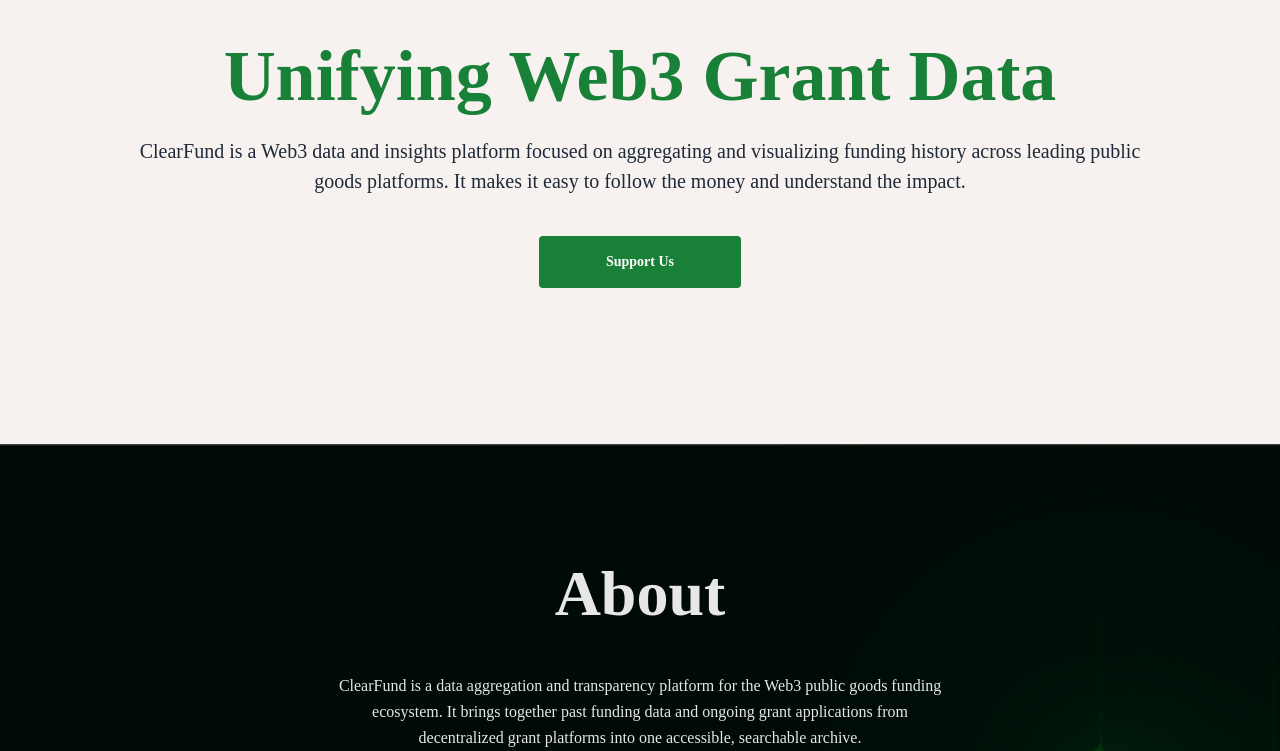
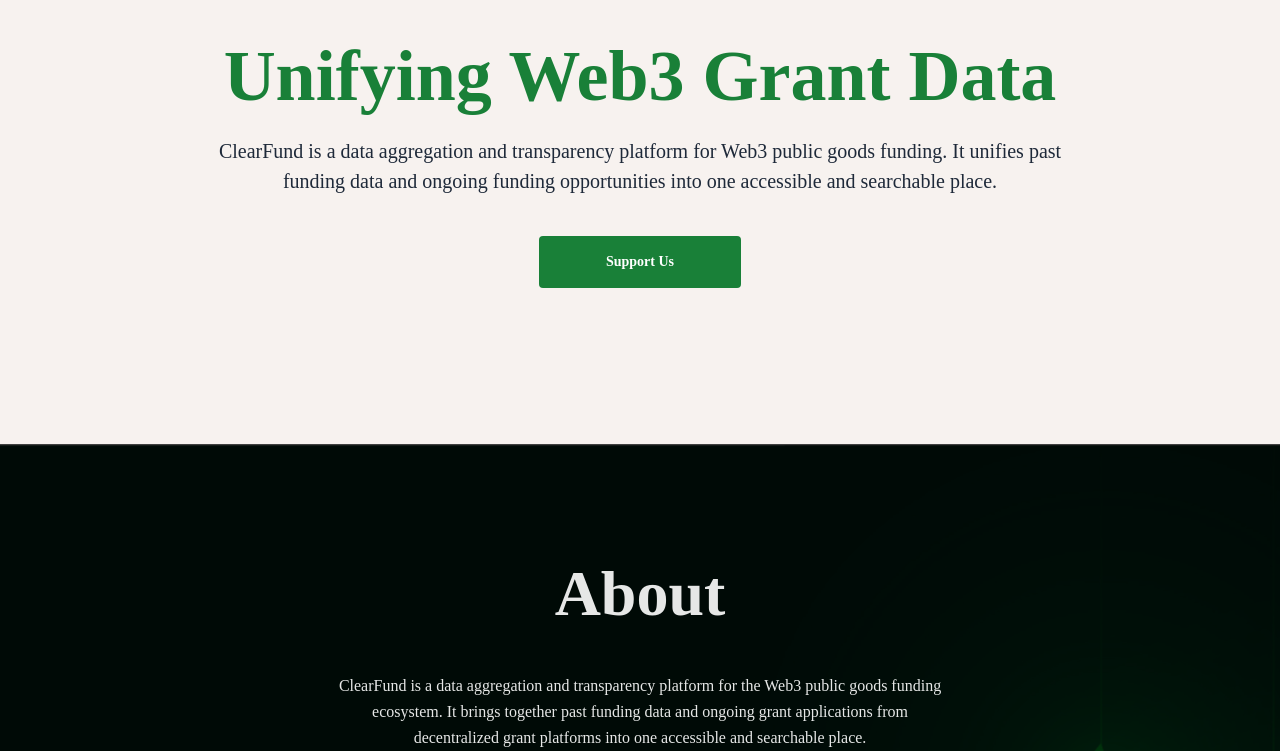
Before and after one commit to LighthouseL2/Clearfund, a Next.js app: page /about in a window 1280 px wide. Shown: the part 1040-1791 px from the top of the page. Built offline with nearby package versions, Linux system fonts and the light colour scheme; a web font is replaced by a local one.

Commit message:
updated login with ethereum code

```diff
--- a/src/app/about/page.js
+++ b/src/app/about/page.js
@@ -49,10 +49,10 @@
           <h1 className="text-4xl sm:text-5xl md:text-[72px] font-bold text-[#198038] mb-6 md:whitespace-nowrap">
             Unifying Web3 Grant Data
           </h1>
-          <p className="text-[20px] md:w-5xl mx-auto text-center text-gray-800 mb-10">
-            ClearFund is a Web3 data and insights platform focused on aggregating
-            and visualizing funding history across leading public goods platforms.
-             It makes it easy to follow the money and understand the impact.
+          <p className="text-[20px] md:w-4xl mx-auto text-center text-gray-800 mb-10">
+            ClearFund is a data aggregation and transparency platform for Web3 public
+            goods funding. It unifies past funding data and ongoing funding opportunities
+            into one accessible and searchable place.
           </p>
           <a href='https://giveth.io/project/clearfund' target='_blank' className="bg-[#198038] text-white block mx-auto py-4 text-sm rounded
            hover:bg-green-800 transition w-[202.1923828125px] font-bold">
@@ -77,21 +77,25 @@
         <div className="relative z-10 px-6  py-[7rem] md:max-w-[660px] w-full text-white mx-auto text-center">
           <h2 className="text-3xl md:text-[64px] font-bold mb-10 text-white/90">About</h2>
           <p className="mb-6 text-[16px] leading-relaxed text-white/90">
-            ClearFund is a data aggregation and transparency platform for the Web3 public goods
-            funding ecosystem. It brings together past funding data and ongoing grant applications
-            from decentralized grant platforms into one accessible, searchable archive.
+            ClearFund is a data aggregation and transparency platform for the Web3 public
+            goods funding ecosystem. It brings together past funding data and ongoing grant
+            applications from decentralized grant platforms into one accessible and
+            searchable place.
+
           </p>
 
           <p className="mb-6 text-[16px] leading-relaxed text-white/90">
             Whether you’re a grantee, donor, DAO contributor, researcher, or policymaker,
             ClearFund makes it easy to trace funding histories, discover active funding
             opportunities, identify trends, and assess the real-world impact of Web3 funding.
+
           </p>
 
           <p className="mb-6 text-[16px] leading-relaxed text-white/90">
             We solve the problem of fragmented information, a major barrier to transparency
-            and accountability in decentralized ecosystems by creating a unified home for both
-            historical grant data and active grant listings.
+            and accountability in decentralized ecosystems by creating a unified home for
+            both historical grant data and active grant listings.
+
 
           </p>
 
@@ -100,6 +104,7 @@
             Public goods funding in Web3 has grown significantly. But as more platforms
             experiment with new models Retroactive Public Goods Funding, Quadratic Funding,
             streaming grants, on-chain bounties, the data trail has become messy.
+
           </p>
 
 
@@ -111,82 +116,7 @@
 
         </div>
       </section>
-
-      {/* Mission, Vision, and Values Section */}
-      {/* <section className='bg-[#F7F2EF]'>
-        <div className="py-16 px-6 md:px-16 w-full">
-          <div className="grid md:grid-cols-2 gap-16 mb-20">
-            <div>
-              <h2 className="text-3xl font-semibold text-green-700 mb-4">Our Mission</h2>
-              <p className="text-base sm:text-lg leading-relaxed">
-                To bridge the gap between public goods funding platforms and the Web3 community
-                through transparent, discoverable, and data–informed funding opportunities.
-              </p>
-            </div>
-            <div>
-              <h2 className="text-3xl font-semibold text-green-700 mb-4">Our Vision</h2>
-              <p className="text-base sm:text-lg leading-relaxed">
-                To build a future where public goods funding across the Web3 ecosystem is transparent,
-                discoverable, and driven by open, data–informed participation.
-              </p>
-            </div>
-          </div>
-
-          <div>
-            <h2 className="text-3xl font-semibold text-green-700 mb-10">Our Values</h2>
-
-            <div className="mb-10">
-              <h3 className="text-2xl font-semibold text-green-700 mb-4">Transparency First:</h3>
-              <ul className="list-disc pl-5 space-y-2 text-base sm:text-lg">
-                <li>We make funding data easily accessible and understandable for everyone.</li>
-                <li>All project and grant insights are sourced from public, verifiable platforms.</li>
-                <li>We visualize complex funding flows to simplify decision–making for builders and donors.</li>
-              </ul>
-            </div>
-
-            <div className="mb-10">
-              <h3 className="text-2xl font-semibold text-green-700 mb-4">Empowering Communities:</h3>
-              <ul className="list-disc pl-5 space-y-2 text-base sm:text-lg">
-                <li>We help builders, donors, and learners navigate the Web3 funding landscape with clarity and confidence.</li>
-                <li>By surfacing grant opportunities and past funding data, we enable communities to take informed action.</li>
-                <li>We highlight underrepresented ReFi projects and make their stories visible.</li>
-                <li>We believe access to funding knowledge is a right, not a privilege.</li>
-              </ul>
-            </div>
-
-            <div>
-              <h3 className="text-2xl font-semibold text-green-700 mb-4">Built for Regeneration:</h3>
-              <ul className="list-disc pl-5 space-y-2 text-base sm:text-lg">
-                <li>We prioritize projects that align with regenerative principles building for people, planet, and long–term value.</li>
-                <li>ClearFund showcases ReFi initiatives and their funding journeys to amplify their visibility and impact.</li>
-                <li>We help donors and communities discover who’s building solutions that restore, sustain, and empower.</li>
-              </ul>
-            </div>
-          </div>
-        </div>
-      </section> */}
-
       <Footer />
     </div>
   );
 }
-
-
-`
-ClearFund is a data aggregation and transparency platform for the Web3 public goods funding ecosystem. It brings together past funding data and ongoing grant applications from decentralized grant platforms into one accessible, searchable archive.
-
-Whether you’re a grantee, donor, DAO contributor, researcher, or policymaker, ClearFund makes it easy to trace funding histories, discover active funding opportunities, identify trends, and assess the real-world impact of Web3 funding.
-
-We solve the problem of fragmented information, a major barrier to transparency and accountability in decentralized ecosystems by creating a unified home for both historical grant data and active grant listings.
-
-
-
-
-
-
-Public goods funding in Web3 has grown significantly. But as more platforms experiment with new models Retroactive Public Goods Funding, Quadratic Funding, streaming grants, on-chain bounties, the data trail has become messy.
-
-Each platform publishes funding outcomes and active rounds in its own format. Some share spreadsheets, others release blog summaries, while many projects receive or seek funding with minimal public visibility.
-
-
-`
--- a/src/app/page.js
+++ b/src/app/page.js
@@ -26,8 +26,7 @@
 
     const [progress, setProgress] = useState(10)
 
-    // const duration = 2000
-    let interval = 100
+    let interval = 15
 
 
 
@@ -53,20 +52,22 @@
     if (loading){
         return (
             <div className="flex h-screen items-center justify-center transition-all flex-col">
-                <div className="text-xl font-semibold animate-bounce mb-10">
+                <div className="text-xl font-semibold mb-10">
                     <Image
                         alt="clearfund"
-                        src={"/projectLogo.png"}
-                        width={500}
-                        height={500}
+                        src={"/loadingIcon.png"}
+                        width={44}
+                        height={44}
                     />
                 </div>
-                <div className="w-xl bg-amber-400 h-10 rounded-full overflow-hidden">
-                    <div className="h-full bg-green-500 flex items-center justify-end transition-all ease-linear px-4"
+                <div className="w-[333px] h-[17px] bg-black  overflow-hidden">
+                    <div className="h-full bg-green-500 text-white font-bold text-[12px] flex items-center justify-end transition-all ease-linear px-4"
                     style={{width: `${progress}%`}}>
                             {progress}%
                     </div>
+
                 </div>
+                <p className="text-black mt-2 text-[12px]">Bringing funding data into focus…</p>
             </div>
         )
     }
--- a/src/components/LoginForm.js
+++ b/src/components/LoginForm.js
@@ -54,7 +54,7 @@
         <form>
 
             <DialogContent className={`sm:max-w-[431px] max-w-[387px]
-                flex items-center justify-center h-[289.390625px] p-10 bg-white shadow-2xl`}>
+                flex items-center justify-center h-[326px] p-10 bg-white shadow-2xl`}>
                 <DialogHeader className={"bg-white"}>
                     <DialogTitle className={"text-center font-bold font-sans text-[14px] text-black/50 hidden"}>Log in</DialogTitle>
 
@@ -70,7 +70,8 @@
                 </DialogHeader>
 
 
-                    <div className='shadow mt-5 shadow-[#00000040] w-[239.978515625px] border-black/30 flex px-3 items-center h-[55.2138671875px] rounded-md mb-6'>
+                    <div className='w-[321px]'>
+                        <div className='shadow mt-5 border border-black/20 w-full flex px-3 items-center h-[49px] rounded-md mb-6'>
 
 
                             <button onClick={handleLogin} className='flex font-sans border-0
@@ -82,12 +83,33 @@
                                         width={23.11}
                                         height={23.11}
                                     />
-                                <span className='text-[16px] font-sans font-medium text-black/60'>
+                                    <span className='text-[14px] font-sans font-medium text-black/60'>
                                     Sign in with Google
                                     </span>
                                 </div>
                             </button>
                         </div>
+
+                        <div className='shadow mt-5  w-full border border-black/20 flex px-3 items-center h-[49px] rounded-md mb-6'>
+
+
+                            <button onClick={handleLogin} className='flex font-sans border-0
+                            justify-center w-full items-center outline-0 cursor-pointer'>
+                                <div className='flex items-center gap-2'>
+                                    <Image
+                                        src={"/ethLogo.png"}
+                                        alt='google logo'
+                                        width={23.11}
+                                        height={23.11}
+                                    />
+                                    <span className='text-[14px] font-sans font-medium text-black/60'>
+                                    Sign in with Ethereum
+                                    </span>
+                                </div>
+                            </button>
+                        </div>
+                    </div>
+
             </DialogContent>
         </form>
     </Dialog>
--- a/src/components/grantBox.jsx
+++ b/src/components/grantBox.jsx
@@ -54,51 +54,12 @@
         </header>
 
         <div className="grid lg:grid-cols-3 w-full text-black gap-10  mt-10 mx-auto ">
-            {/* {box && box.map((boxItem, index) => (
-                <div className="w-full border rounded-md lg:h-[400px] bg-black] relative" key={index}>
-                    <div className="h-[56px] relative">
-                        <Image
-                        fill
-                        objectFit="cover"
-                        src={boxItem.image}
-                        alt=""
-                        className="object-cover object-top h-auto rounded-t-md"
-                        />
-                    </div>
-
-                    <div className="mt-5 px-8">
-                        <div className="flex justify-between items-center">
-                            <h3 className="text-[16px] text-black font-extrabold font-sans">{boxItem.title}</h3>
-                            <p className={`font-sans ${boxItem.status === "Active" ? "bg-[#D1F9E5] text-[#009951]" : "bg-[#E6F2FF] text-[#007AFF]"} rounded-full px-3`}>{boxItem.status}</p>
-                        </div>
-
-                        <div className="flex justify-between items-end mt-1">
-                            <a href="#" className="bg-black text-white border-1 px-2 font-sans font-bold  text-[16px]">{boxItem.network}</a>
-                            <p className="text-[12px] text-[#198038] font-sans">{boxItem.date}</p>
-                        </div>
-
-                        <p className="mt-5 text-[14px] font-sans">
-                            {boxItem.desc}
-                        </p>
-
-                        <p className="border bg-[#D8D8D833] mt-10 mb-5 lg:mt-0 lg:mb-0 border-black/20 rounded lg:absolute bottom-[90px] py-1 px-3 w-fit flex gap-1">
-                            <span className="font-extrabold text-black font-sans text-[14px]">{boxItem.amount}
-                            </span>
-                            <span className="font-sans text-[14px] text-black/40">{boxItem.coin}</span>
-                        </p>
-                    </div>
-
-                    <div className="px-5 py-3  border-t w-full lg:absolute bottom-0 rounded-b-md">
-                        <Link href="" className="block font-sans bg-[#198038] rounded-md hover:bg-black w-full py-3 text-center text-white">Apply</Link>
-                    </div>
-                </div>
-            ))} */}
 
             <Link href={"/dashboard"} className="xl:w-[24.54rem]  mb-10 bg-[#00995E] rounded-3xl relative
                 hover:scale-105 hover:shadow-2xl hover:shadow-black group border-2 border-black transition-all">
                 <div className="absolute py-6 px-8">
-                    <h1 className="flex items-center w-full justify-between gap-2 text-[20px] font-bold font-sans">
-                        Active Grant <span>
+                    <h1 className="flex items-center w-full justify-between gap-2 text-[24px] font-extrabold font-sans">
+                        Grant Opportunities <span>
                         <svg width="18" height="15" viewBox="0 0 18 15" fill="none" xmlns="http://www.w3.org/2000/svg"
                             className="transform rotate-90 transition-all group-hover:block hidden
                                 group-hover:animate-up-down"
@@ -107,8 +68,8 @@
                         </svg>
 
                     </span></h1>
-                    <p className="text-[16px] font-medium mt-3">
-                        Discover live ReFi and public goods funding rounds happening across the ecosystem.
+                    <p className="text-[16px] font-medium mt-5">
+                        Discover open grant applications other and funding opportunities across the ecosystem.
                     </p>
                 </div>
                 <img src="/mask1.png" alt="mask image"/>
@@ -117,7 +78,7 @@
             <Link href={"/dashboard"} className="xl:w-[24.54rem] bg-[#058CD7] mb-10 rounded-3xl relative
                 hover:scale-105 hover:shadow-2xl hover:shadow-black group border-2 border-black transition-all">
                 <div className="absolute py-6 px-8">
-                    <h1 className="flex items-center justify-between gap-2 text-[20px] font-bold font-sans">Previous Funding <span>
+                    <h1 className="flex items-center justify-between gap-2 text-[24px] font-extrabold font-sans">Grant History <span>
                         <svg width="18" height="15" viewBox="0 0 18 15" fill="none" xmlns="http://www.w3.org/2000/svg"
                             className="transform rotate-90 transition-all hidden
                                 group-hover:animate-up-down group-hover:block">
@@ -125,7 +86,7 @@
                         </svg>
 
                     </span></h1>
-                    <p className="text-[16px] font-medium mt-3">
+                    <p className="text-[16px] font-medium mt-5 text-black">
                         See who’s been funded, how much they raised, and where it came from and when?
                     </p>
                 </div>
@@ -136,7 +97,7 @@
             <Link href={"/dashboard"} className="xl:w-[24.54rem] w-full bg-[#00995E] mb-10 rounded-3xl relative
                 hover:scale-105 hover:shadow-2xl hover:shadow-black group border-2 border-black transition-all">
                 <div className="absolute py-6 px-8 ">
-                    <h1 className="flex items-center gap-2 justify-between text-[20px] font-extrabold font-sans">Upcoming grant <span>
+                    <h1 className="flex items-center gap-2 justify-between text-[24px] font-extrabold font-sans">Visualization <span>
                         <svg width="18" height="15" viewBox="0 0 18 15" fill="none" xmlns="http://www.w3.org/2000/svg"
                             className="transition-all transform rotate-90 hidden
                                 group-hover:animate-up-down group-hover:block">
@@ -144,23 +105,13 @@
                         </svg>
 
                     </span></h1>
-                    <p className="text-[16px] font-medium mt-3">
-                        View a list of upcoming Web3 grants and funding opportunities.
+                    <p className="text-[16px] font-medium mt-5">
+                        View interactive charts and visuals that simplify funding insights
                     </p>
                 </div>
                 <img src="/mask4.png" alt="mask image"/>
             </Link>
         </div>
-
-        {/* <div className="mt-10 w-full lg:hidden">
-            <a href="#" className="font-sans text-[18px] text-[#198038] flex items-center gap-1 justify-center">
-                View All
-                <svg width="6" height="18" viewBox="0 0 6 15" fill="none" xmlns="http://www.w3.org/2000/svg">
-                    <path d="M0.0820312 12.3096L5.87305 6.51855L0.0820312 0.727539V12.3096Z" fill="#198038"/>
-                </svg>
-
-            </a>
-        </div> */}
     </div>
   )
 }
--- a/src/components/hero.jsx
+++ b/src/components/hero.jsx
@@ -19,10 +19,10 @@
         <h1 className="mt-[103.5px] md:w-[53.8rem] text-4xl md:text-[64px] mb-10 font-extrabold font-sans">
           See Where Public Goods Funding Flows <span className='text-[#7CB53E]'>in Web3</span>
         </h1>
-        <p className="text-[20px] md:w-[50.55rem] mb-14 font-medium font-sans">
-            ClearFund aggregates past funding data from leading
-            Web3 grant platforms, solving the problem of fragmented information
-            in decentralized public goods funding.
+        <p className="text-[18px] md:w-[50.55rem] mb-14 font-medium font-sans">
+            ClearFund is a data aggregation and transparency platform for Web3 public
+            goods funding. It unifies past funding data and ongoing funding opportunities
+            into one accessible and searchable place.
         </p>
 
 
```
Also changed, not shown: public/ethLogo.png (added), public/loadingIcon.png (added). Lines whose indentation alone changed are shown as unchanged.
